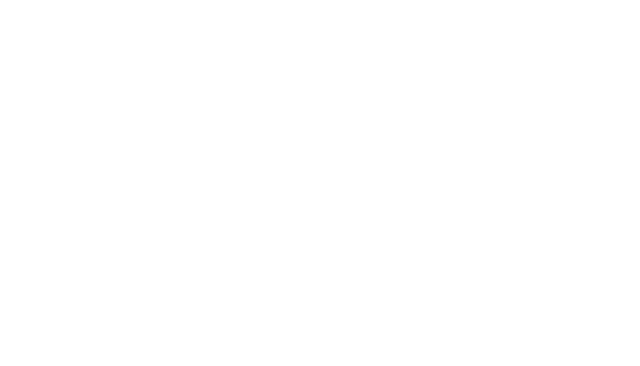
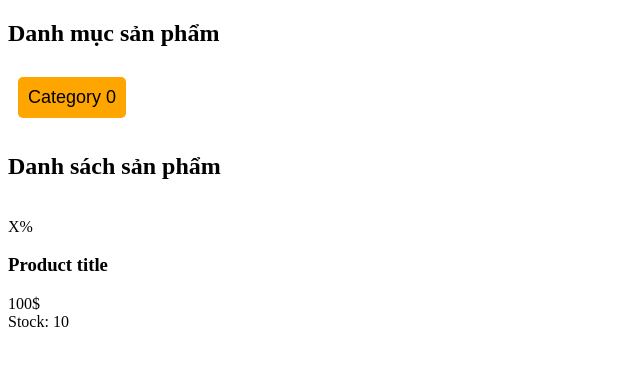
Before and after one commit to nhuanld17/PRODUCT-LIST, a website: page index.html in a window 1280 px wide. Shown: the whole page, without its empty margins (0-640 px from the left). Drawn offline with Linux system fonts and the light colour scheme; no server answers.

Commit message:
Displayed list of category

```diff
--- /dev/null
+++ b/css/style.css
@@ -0,0 +1,21 @@
+.category__list {
+    display: flex;
+    flex-wrap: wrap;
+}
+
+.category__item {
+    width: fit-content;
+    margin: 10px;
+    background: orange;
+    margin-bottom: 15px;
+    padding: 10px;
+    border-radius: 5px;
+    font-size: 18px;
+    cursor: pointer;
+    border: none;
+}
+
+.category__item:hover {
+    background: #ff5e00;
+    color: whitesmoke;
+}
--- a/index.html
+++ b/index.html
@@ -4,8 +4,37 @@
     <meta charset="UTF-8">
     <meta name="viewport" content="width=device-width, initial-scale=1.0">
     <title>Document</title>
+    <link rel="stylesheet" href="./css/style.css">
 </head>
 <body>
+    <h2>Danh mục sản phẩm</h2>
 
+    <div class="category__list" id="category">
+        <button class="category__item">
+            Category 0
+        </button>
+    </div>
+
+    <h2>Danh sách sản phẩm</h2>
+
+    <div class="products" id="products">
+        <div class="product__item">
+            <div class="product__image">
+                <img src="" alt="">
+                <div class="product__discount">
+                    X%
+                </div>
+            </div>
+            <div class="product__content">
+                <h3 class="product__title">Product title</h3>
+                <div class="product__meta">
+                    <div class="product__price">100$</div>
+                    <div class="product__quantity">Stock: 10</div>
+                </div>
+            </div>
+        </div>
+    </div>
+
+    <script type="module" src="./js/category.js"></script>
 </body>
 </html>
--- /dev/null
+++ b/js/category.js
@@ -0,0 +1,22 @@
+import { fetchAPI } from "./fetchAPI.js";
+import { API_CATEGORY } from "./constant.js";
+
+const category = document.getElementById("category");
+
+// Fetch danh mục từ API
+fetchAPI(API_CATEGORY)
+.then((data) => {
+    console.log(data);
+    let htmls = data.map((element) => {
+        return `
+            <button class="category__item">
+                ${element.name}
+            </button>
+        `;
+    });
+
+    category.innerHTML = htmls.join("");
+})
+.catch((error) => {
+    console.error("Error fetching category: ", error);
+})
--- /dev/null
+++ b/js/constant.js
@@ -0,0 +1,2 @@
+export const API_PRODUCTS = "http://localhost:3000/products";
+export const API_CATEGORY = "http://localhost:3000/category";
--- /dev/null
+++ b/js/fetchAPI.js
@@ -0,0 +1,5 @@
+export const fetchAPI = async (url) => {
+    const response = await fetch(url);
+    const result = await response.json();
+    return result;
+}
```
